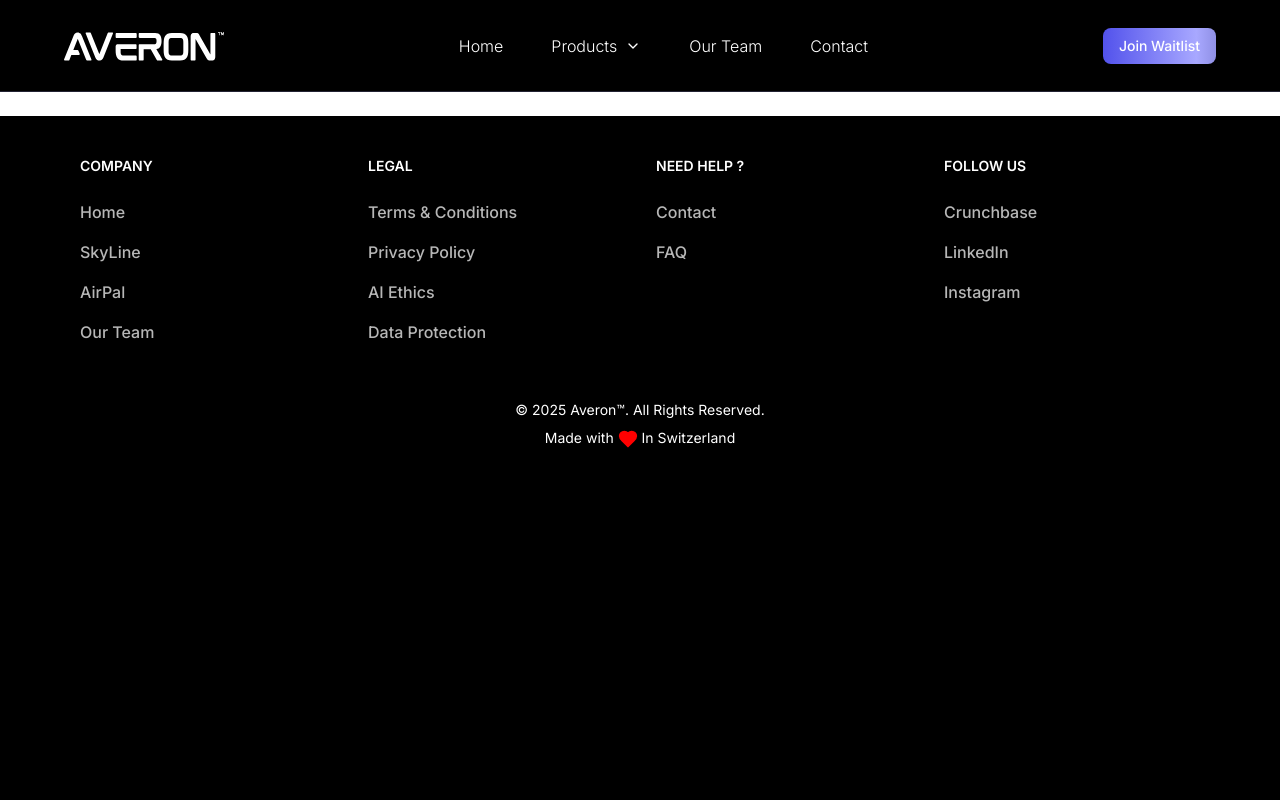
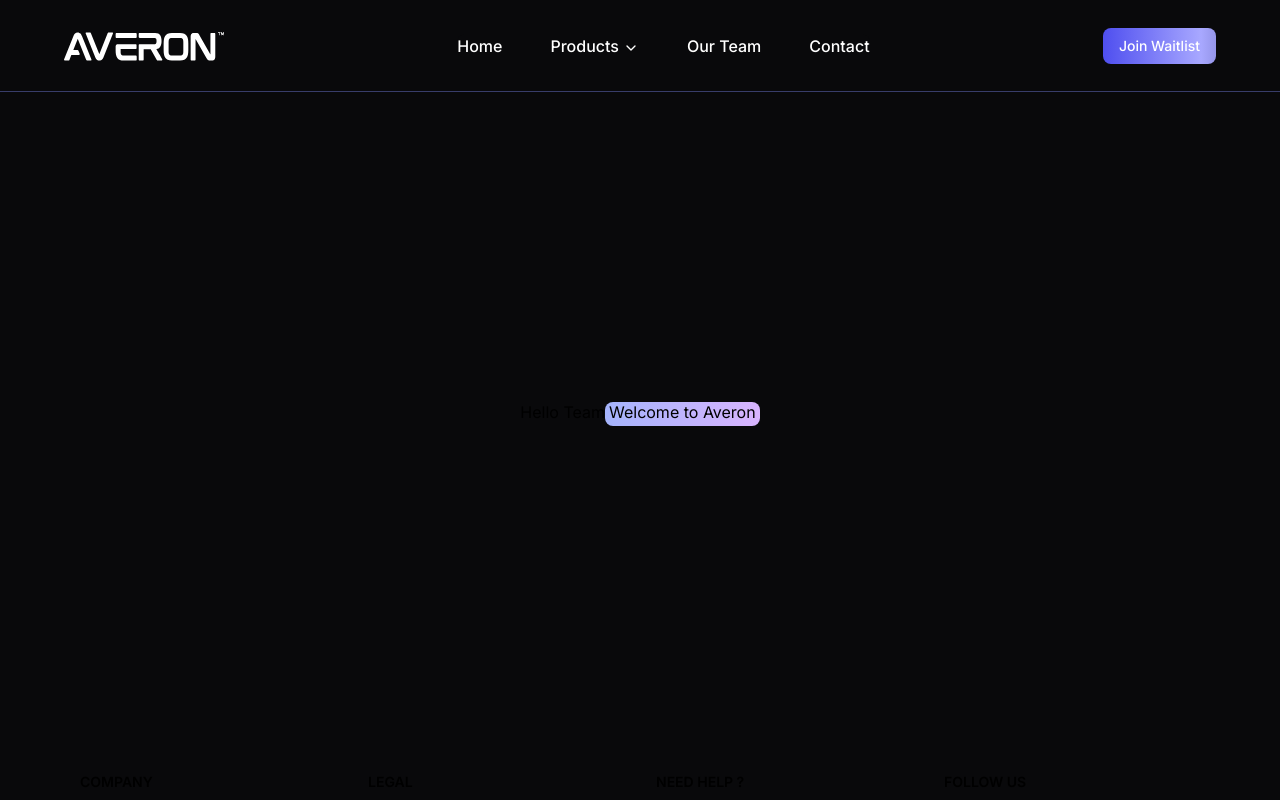
Before and after one commit to sasheshsingh/averon-website, a Next.js app: page / in a window 1280 px wide. Shown: the top 800 px of the page. Built offline with nearby package versions, Linux system fonts and the light colour scheme.

Commit message:
navbar - fixed

```diff
--- /dev/null
+++ b/lib/utils.ts
@@ -0,0 +1,6 @@
+import { ClassValue, clsx } from "clsx";
+import { twMerge } from "tailwind-merge";
+
+export function cn(...inputs: ClassValue[]) {
+  return twMerge(clsx(inputs));
+}
--- a/package.json
+++ b/package.json
@@ -18,7 +18,8 @@
     "flowbite": "^3.1.1",
     "framer-motion": "^12.1.0",
     "lucide-react": "^0.474.0",
-    "motion": "^12.1.0",
+    "mini-svg-data-uri": "^1.4.4",
+    "motion": "^12.3.1",
     "next": "^14.2.23",
     "prettier": "^3.4.2",
     "react": "^18.3.1",
--- a/src/app/layout.tsx
+++ b/src/app/layout.tsx
@@ -21,7 +21,7 @@ export default function RootLayout({
       <body
         className={twMerge(
           inter.className,
-          "bg-background text-primary antialiased"
+          "bg-zinc-950 antialiased"
         )}
       >
         <ScreenSizeGuard>{children}</ScreenSizeGuard>
--- a/src/app/page.tsx
+++ b/src/app/page.tsx
@@ -1,11 +1,13 @@
+"use client";
 import Footer from "@/components/footer";
+import HomeScreen from "@/components/home/homeScreen";
 import Navbar from "@/components/navbar";
 
 export default function Home() {
   return (
     <>
       <Navbar />
-      <div className="block bg-primary">Hello content</div>
+      <HomeScreen />
       <Footer />
     </>
   );
--- /dev/null
+++ b/src/components/home/hero.tsx
@@ -0,0 +1,96 @@
+"use client";
+import { cn } from "../../../lib/utils";
+import { useMotionValue, motion, useMotionTemplate } from "framer-motion";
+import React from "react";
+
+export const Hero = ({
+    children,
+    className,
+    containerClassName,
+  }: {
+    children: React.ReactNode;
+    className?: string;
+    containerClassName?: string;
+  }) => {
+    let mouseX = useMotionValue(0);
+    let mouseY = useMotionValue(0);
+
+    function handleMouseMove({
+      currentTarget,
+      clientX,
+      clientY,
+    }: React.MouseEvent<HTMLDivElement>) {
+      if (!currentTarget) return;
+      let { left, top } = currentTarget.getBoundingClientRect();
+
+      mouseX.set(clientX - left);
+      mouseY.set(clientY - top);
+    }
+    return (
+      <div
+        className={cn(
+          "relative h-[40rem] flex items-center bg-background justify-center w-full group",
+          containerClassName
+        )}
+        onMouseMove={handleMouseMove}
+      >
+        <div className="absolute inset-0 bg-dot-thick-edges pointer-events-none" />
+        <motion.div
+          className="pointer-events-none bg-dot-thick-indigo-500 dark:bg-dot-thick-indigo-500   absolute inset-0 opacity-0 transition duration-300 group-hover:opacity-100"
+          style={{
+            WebkitMaskImage: useMotionTemplate`
+              radial-gradient(
+                200px circle at ${mouseX}px ${mouseY}px,
+                black 0%,
+                transparent 100%
+              )
+            `,
+            maskImage: useMotionTemplate`
+              radial-gradient(
+                200px circle at ${mouseX}px ${mouseY}px,
+                black 0%,
+                transparent 100%
+              )
+            `,
+          }}
+        />
+
+        <div className={cn("relative z-20", className)}>{children}</div>
+      </div>
+    );
+  };
+
+  export const Highlight = ({
+    children,
+    className,
+  }: {
+    children: React.ReactNode;
+    className?: string;
+  }) => {
+    return (
+      <motion.span
+        initial={{
+          backgroundSize: "0% 100%",
+        }}
+        animate={{
+          backgroundSize: "100% 100%",
+        }}
+        transition={{
+          duration: 2,
+          ease: "linear",
+          delay: 0.5,
+        }}
+        style={{
+          backgroundRepeat: "no-repeat",
+          backgroundPosition: "left center",
+          display: "inline",
+        }}
+        className={cn(
+          `relative inline-block pb-1 px-1 rounded-lg bg-gradient-to-r from-indigo-300 to-purple-300 dark:from-indigo-500 dark:to-purple-500`,
+          className
+        )}
+      >
+        {children}
+      </motion.span>
+    );
+  };
--- /dev/null
+++ b/src/components/home/homeScreen.tsx
@@ -0,0 +1,15 @@
+import React from "react";
+import { Hero, Highlight } from "./hero";
+
+const HomeScreen = () => {
+  return (
+    <div className="max-w-screen-2xl mx-auto w-full">
+      <Hero>
+        Hello Team
+        <Highlight>Welcome to Averon</Highlight>
+      </Hero>
+    </div>
+  );
+};
+
+export default HomeScreen;
--- a/src/components/navbar.tsx
+++ b/src/components/navbar.tsx
@@ -26,8 +26,8 @@ const Navbar = () => {
   const [hover, setHover] = useState(false);
 
   return (
-    <div className="bg-background w-full">
-      <div className="max-w-screen-xl flex flex-wrap items-center border-b-[0.2px] border-b-main border-opacity-20 justify-between mx-auto py-2 px-16">
+    <div className="bg-zinc-950 w-full">
+      <div className="max-w-screen-xl flex flex-wrap items-center border-b-[0.2px] border-b-indigo-400 border-opacity-40 justify-between mx-auto py-2 px-16">
         {/* Averon Logo */}
         <Link
           href={homeLink}
@@ -73,12 +73,12 @@ const Navbar = () => {
 
         {/* Navbar Menu Items */}
         <div className="items-center justify-between hidden w-full md:flex md:w-auto md:order-1">
-          <ul className="flex flex-col p-4 md:p-0 mt-4 font-medium border border-gray-100 rounded-lg bg-gray-50 md:space-x-12 rtl:space-x-reverse md:flex-row md:mt-0 md:border-0 md:bg-background">
+          <ul className="flex flex-col p-4 md:p-0 mt-4 font-medium rounded-lg md:space-x-12 rtl:space-x-reverse md:flex-row md:mt-0 md:border-0 md:bg-zinc-950">
             {/* Home */}
             <li>
               <Link
                 href={homeLink}
-                className="block py-2 px-3 font-light text-primary hover:text-secondary hover:duration-150 md:p-0"
+                className="block py-2 px-3 font-medium text-white hover:text-zinc-300 hover:duration-150 md:p-0"
                 aria-current="page"
               >
                 {homeNavbar}
@@ -91,37 +91,37 @@ const Navbar = () => {
               onMouseEnter={() => setHover(true)}
               onMouseLeave={() => setHover(false)}
             >
-              <div className="cursor-pointer font-light py-2 px-3  text-primary rounded-sm hover:text-secondary hover:duration-150 md:p-0 flex items-center">
+              <div className="cursor-pointer font-medium py-2 px-3 text-white rounded-sm hover:text-zinc-300 hover:duration-150 md:p-0 flex items-center">
                 {productsNavbar}
-                <ChevronDown className="w-4 h-4 text-primary ml-2" />
+                <ChevronDown className="w-4 h-4 text-white ml-1 mt-1" />
               </div>
 
               {/* Wrap dropdown in AnimatePresence to handle exit animations */}
               <AnimatePresence>
                 {hover && (
                   <motion.div
-                    className="absolute left-0 w-48 bg-background shadow-md rounded-lg mt-2"
+                    className="absolute left-0 w-48 bg-zinc-950 shadow-md rounded-lg mt-2"
                     initial={{ opacity: 0, y: -10 }}
                     animate={{ opacity: 1, y: 0 }}
-                    exit={{ opacity: 0, y: -10 }} // Ensure smooth fade-out
+                    exit={{ opacity: 0, y: -10 }}
                     transition={{
                       opacity: { duration: 0.3 },
                       y: { type: "spring", stiffness: 100, damping: 15 },
                     }}
                     style={{ zIndex: 10 }}
                   >
-                    <ul className="p-2 border-edges border-opacity-30 border rounded-lg">
+                    <ul className="p-2 border-zinc-500 border-opacity-30 border rounded-lg">
                       <Link href={skylineLink}>
-                        <li className="py-2 px-4 font-light text-primary hover:bg-main">
+                        <li className="py-2 px-4 font-medium text-white hover:bg-indigo-400 rounded-lg">
                           {skylineNavbar}
                         </li>
                       </Link>
 
                       {/* Custom Divider */}
-                      <div className="my-2 border-t-[2px] border-opacity-40 border-edges" />
+                      <div className="my-2 border-t-[2px] border-opacity-40 border-zinc-500" />
 
                       <Link href={airpalLink}>
-                        <li className="py-2 px-4 font-light text-primary hover:bg-main">
+                        <li className="py-2 px-4 font-medium text-white hover:bg-indigo-400 rounded-lg">
                           {airpalNavbar}
                         </li>
                       </Link>
@@ -135,7 +135,7 @@ const Navbar = () => {
             <li>
               <Link
                 href={teamLink}
-                className="block py-2 px-3 font-light text-primary hover:text-secondary hover:duration-150 md:p-0"
+                className="block py-2 px-3 font-medium text-white hover:text-zinc-300 hover:duration-150 md:p-0"
               >
                 {teamNavbar}
               </Link>
@@ -145,7 +145,7 @@ const Navbar = () => {
             <li>
               <Link
                 href={contactLink}
-                className="block py-2 px-3 font-light text-primary hover:text-secondary hover:duration-150 md:p-0"
+                className="block py-2 px-3 font-medium text-white hover:text-zinc-300 hover:duration-150 md:p-0"
               >
                 {contactNavbar}
               </Link>
--- a/src/data/content.ts
+++ b/src/data/content.ts
@@ -1,8 +1,18 @@
+// HINTS FOR COLOR USAGE
+/*
+    Background: zinc-950
+    Border & Outlines: zinc-500
+    Titles & Headers: white
+    subtitles / descriptions / hover: zinc-300
+    interactive color: indigo-400
+*/
+
+
 // EXTERNAL LINKS
 export const waitlistURL = "https://www.google.com";
 export const linkedinURL = "https://www.linkedin.com/company/theaveron/";
 export const crunchbaseURL = "https://www.crunchbase.com/organization/averon-6fb2";
-export const instagramURL = "";
+export const instagramURL = "https://www.instagram.com/averon.swiss/";
 export const averonURL = "https://theaveron.com/";
 
 // INTERNAL ROUTES
--- a/tailwind.config.ts
+++ b/tailwind.config.ts
@@ -1,24 +1,42 @@
+const svgToDataUri = require("mini-svg-data-uri");
+const {
+  default: flattenColorPalette,
+} = require("tailwindcss/lib/util/flattenColorPalette");
 
 module.exports = {
   content: [
     "./src/pages/**/*.{js,ts,jsx,tsx,mdx}",
     "./src/components/**/*.{js,ts,jsx,tsx,mdx}",
     "./src/app/**/*.{js,ts,jsx,tsx,mdx}",
-
-    // Or if using `src` directory:
     "./src/**/*.{js,ts,jsx,tsx,mdx}",
   ],
   darkMode: "class",
-  theme: {
-    colors: {
-      "background": '#000000',
-      "primary": '#FFFFFF',
-      "secondary": '#B7B7B7',
-      "edges": "#515151",
-      "main": "#A8A8FF",
+  theme: {},
+  plugins: [
+    require('flowbite/plugin'),
+    addVariablesForColors,
+    function ({ matchUtilities, theme }: any) {
+      matchUtilities(
+        {
+          "bg-dot-thick": (value: any) => ({
+            backgroundImage: `url("${svgToDataUri(
+              `<svg xmlns="http://www.w3.org/2000/svg" viewBox="0 0 32 32" width="16" height="16" fill="none"><circle fill="${value}" id="pattern-circle" cx="10" cy="10" r="2.5"></circle></svg>`
+            )}")`,
+          }),
+        },
+        { values: flattenColorPalette(theme("backgroundColor")), type: "color" }
+      );
     },
-    extend: {
-    },
-  },
-  plugins: [require('flowbite/plugin')],
+  ],
 };
+
+function addVariablesForColors({ addBase, theme }: any) {
+  let allColors = flattenColorPalette(theme("colors"));
+  let newVars = Object.fromEntries(
+    Object.entries(allColors).map(([key, val]) => [`--${key}`, val])
+  );
+
+  addBase({
+    ":root": newVars,
+  });
+}
```
Also changed, not shown: 1 other file (tests, documents, lock files or other folders).
